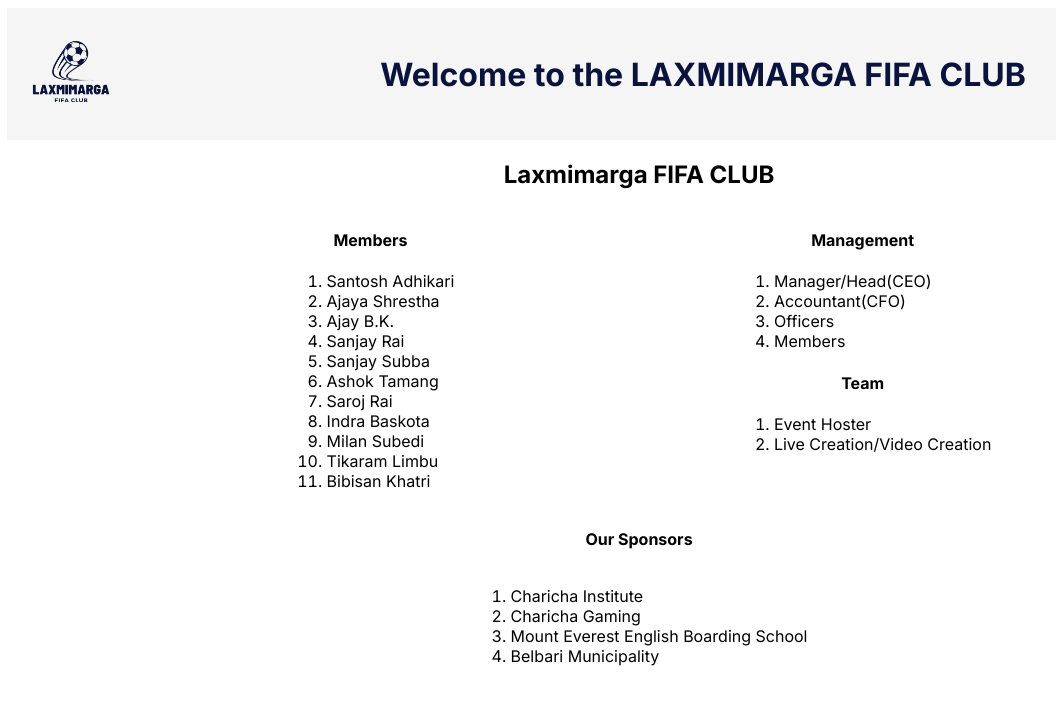
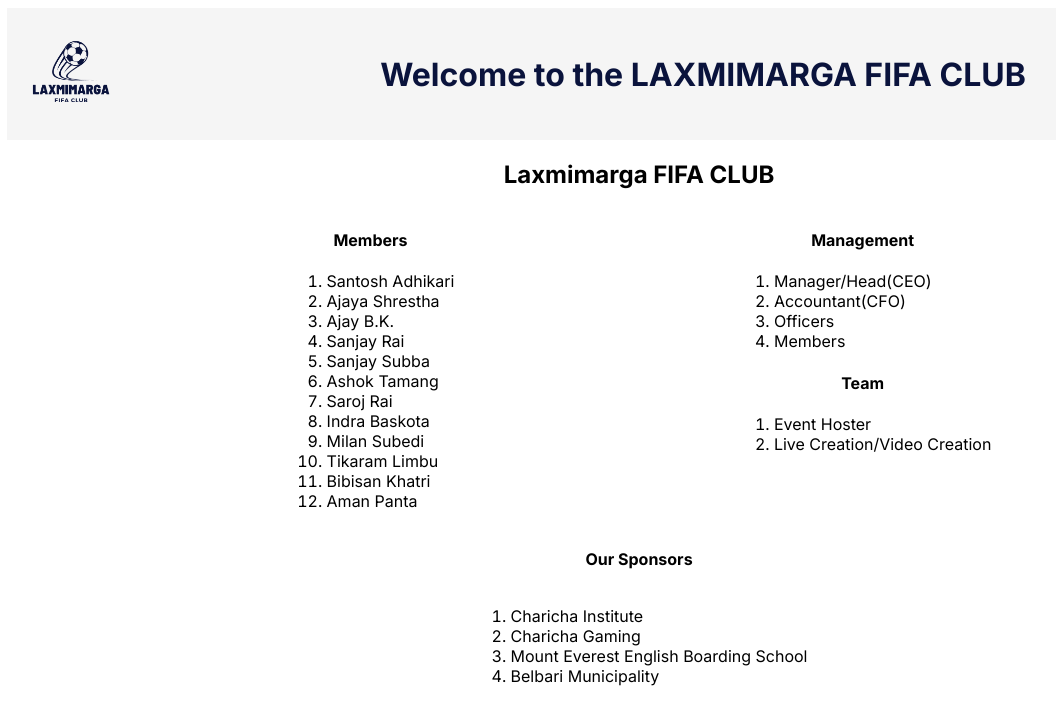
Before and after one commit to UniqueJackal5/fifa_club_lx, a Next.js app: page / in a window 1280 px wide. Shown: the top 724 px of the page, without its empty margins (1-1057 px from the left). Built offline with nearby package versions, Linux system fonts and the light colour scheme.

Commit message:
added a member

```diff
--- a/src/app/page.js
+++ b/src/app/page.js
@@ -36,6 +36,7 @@
               <li>Milan Subedi</li>
               <li>Tikaram Limbu</li>
               <li>Bibisan Khatri</li>
+              <li>Aman Panta</li>
             </ol>
           </div>
           <div>
```
